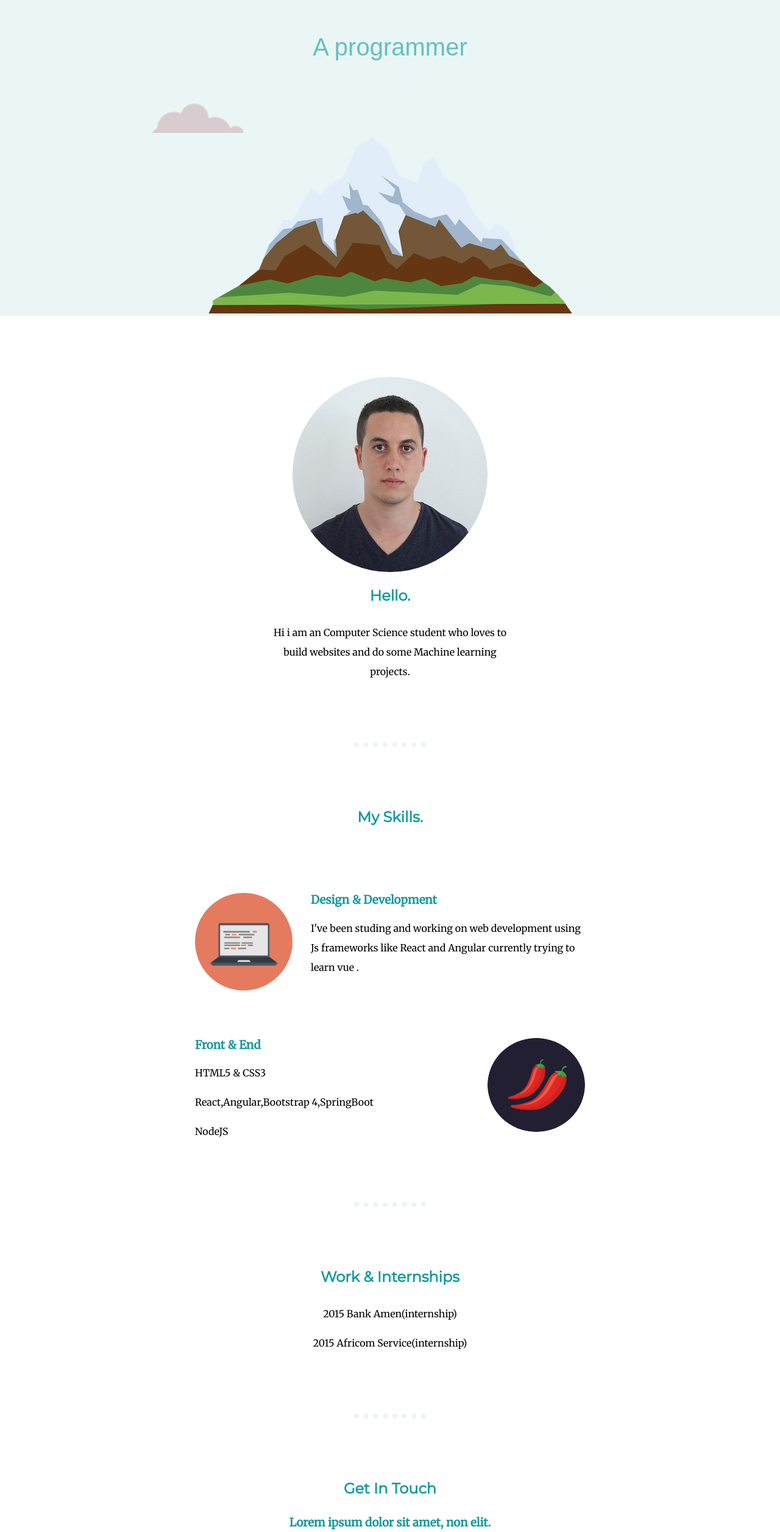
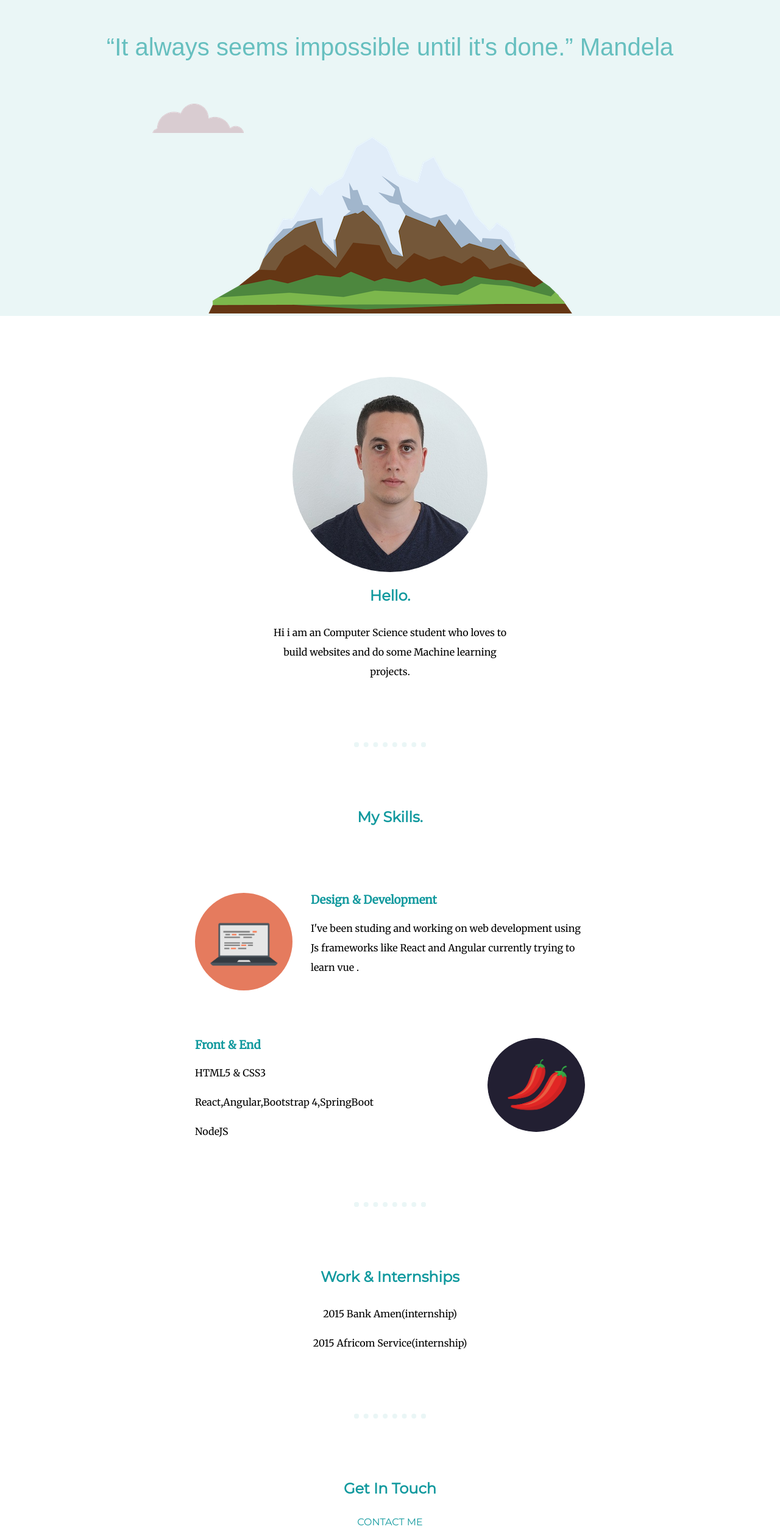
Before and after one commit to GhanemYassine/Portfolio-V2, a plain HTML site: page index.html in a window 1280 px wide. Shown: the part 285-2797 px from the top of the page at 61% size. Drawn offline with Linux system fonts and the light colour scheme.

Commit message:
cleaning

```diff
--- a/index.html
+++ b/index.html
@@ -11,7 +11,7 @@
     <div class="top-container">
       <img class="top-cloud" src="images/cloud.png" alt="cloud">
       <h1>I'm Yassine</h1>
-      <p class="pro">A programmer</p>
+      <p class="pro">“It always seems impossible until it's done.” Mandela</p>
       <img class="bottom-cloud" src="images/cloud.png" alt="cloud">
       <img src="images/mountain.png" alt="cloud">
     </div>
@@ -41,8 +41,6 @@
       <hr>
       <div class="contact-me">
         <h2>Get In Touch</h2>
-        <h3>Lorem ipsum dolor sit amet, non elit.</h3>
-        <p class="contact-message">Lorem ipsum dolor sit amet, in quis, aenean amet. Phasellus sodales, tellus donec dui, ornare erat.</p>
         <a class="BUTTON_TOJ" href="mailto:mkacher1@live.com">CONTACT ME</a>
       </div>
     </div>
```
